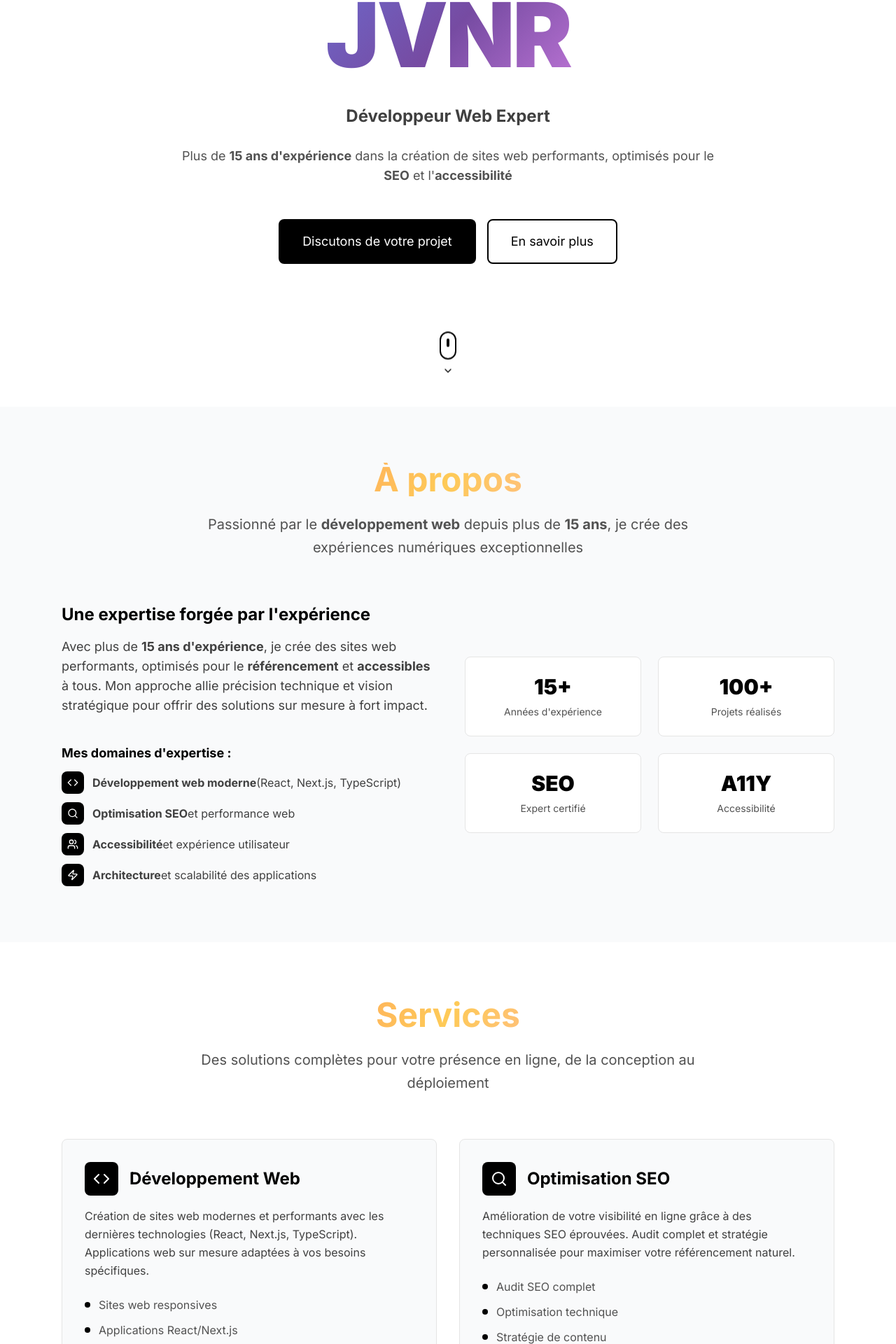
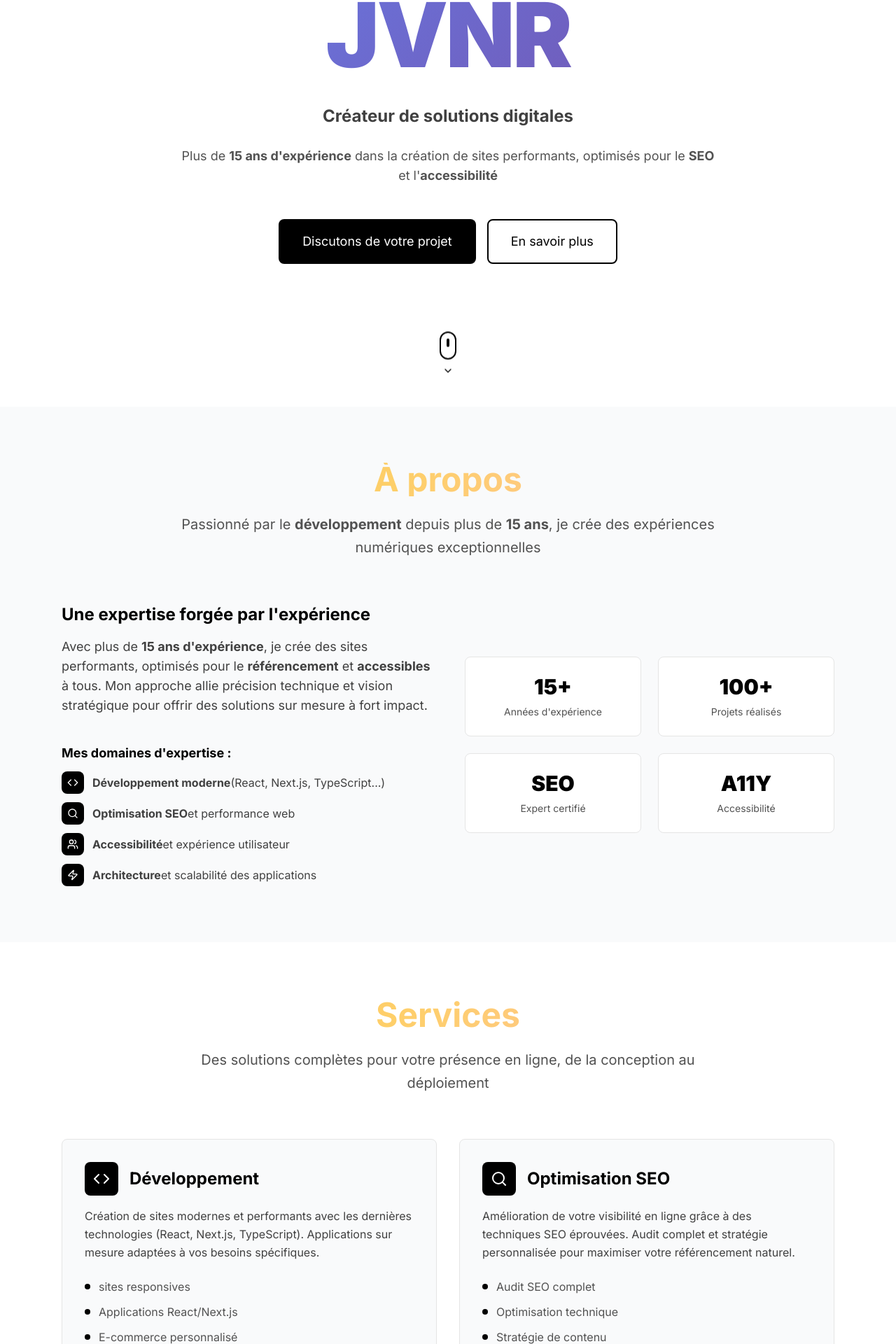
Before and after one commit to jvenerosy/jvnr, a Next.js app: page / in a window 1280 px wide. Shown: the part 219-2139 px from the top of the page at 70% size. Built offline with nearby package versions, Linux system fonts and the light colour scheme.

Commit message:
Update contact information and enhance site descriptions; add animated section component

```diff
--- a/src/app/globals.css
+++ b/src/app/globals.css
@@ -49,40 +49,113 @@ body {
   padding: 0;
 }
 
-/* Styles pour les dégradés dans le style Apple */
+/* Styles pour les dégradés dans le style Apple avec animations */
 .gradient-title {
   background: linear-gradient(135deg, #000000 0%, #404040 100%);
+  background-size: 200% 200%;
   -webkit-background-clip: text;
   -webkit-text-fill-color: transparent;
   background-clip: text;
+  animation: gradientShift 4s ease-in-out infinite;
 }
 
 .gradient-h1 {
   background: linear-gradient(135deg, #667eea 0%, #764ba2 50%, #f093fb 100%);
+  background-size: 300% 300%;
   -webkit-background-clip: text;
   -webkit-text-fill-color: transparent;
   background-clip: text;
+  animation: gradientFlow 6s ease-in-out infinite;
 }
 
 .gradient-h2 {
   background: linear-gradient(120deg, #ff6b6b 0%, #feca57 50%, #ff9ff3 100%);
+  background-size: 250% 250%;
   -webkit-background-clip: text;
   -webkit-text-fill-color: transparent;
   background-clip: text;
+  animation: gradientPulse 5s ease-in-out infinite;
 }
 
 .gradient-h3 {
   background: linear-gradient(110deg, #fa709a 0%, #fee140 50%, #ffecd2 100%);
+  background-size: 280% 280%;
   -webkit-background-clip: text;
   -webkit-text-fill-color: transparent;
   background-clip: text;
+  animation: gradientWave 7s ease-in-out infinite;
 }
 
 .gradient-h4 {
   background: linear-gradient(100deg, #a8edea 0%, #fed6e3 50%, #d299c2 100%);
+  background-size: 220% 220%;
   -webkit-background-clip: text;
   -webkit-text-fill-color: transparent;
   background-clip: text;
+  animation: gradientRotate 8s linear infinite;
+}
+
+/* Animations pour les dégradés */
+@keyframes gradientShift {
+  0%, 100% {
+    background-position: 0% 50%;
+  }
+  50% {
+    background-position: 100% 50%;
+  }
+}
+
+@keyframes gradientFlow {
+  0% {
+    background-position: 0% 0%;
+  }
+  25% {
+    background-position: 100% 0%;
+  }
+  50% {
+    background-position: 100% 100%;
+  }
+  75% {
+    background-position: 0% 100%;
+  }
+  100% {
+    background-position: 0% 0%;
+  }
+}
+
+@keyframes gradientPulse {
+  0%, 100% {
+    background-position: 0% 50%;
+    opacity: 1;
+  }
+  50% {
+    background-position: 100% 50%;
+    opacity: 0.8;
+  }
+}
+
+@keyframes gradientWave {
+  0% {
+    background-position: 0% 0%;
+  }
+  33% {
+    background-position: 50% 100%;
+  }
+  66% {
+    background-position: 100% 0%;
+  }
+  100% {
+    background-position: 0% 0%;
+  }
+}
+
+@keyframes gradientRotate {
+  0% {
+    background-position: 0% 50%;
+  }
+  100% {
+    background-position: 200% 50%;
+  }
 }
 
 /* Optimisations pour les performances */
@@ -92,8 +165,11 @@ body {
 .gradient-h3,
 .gradient-h4 {
   /* Optimisation GPU pour les dégradés */
-  will-change: transform;
+  will-change: transform, background-position;
   transform: translateZ(0);
+  /* Amélioration des performances d'animation */
+  backface-visibility: hidden;
+  perspective: 1000px;
 }
 
 /* Styles pour l'accessibilité et SEO */
--- a/src/app/layout.tsx
+++ b/src/app/layout.tsx
@@ -14,7 +14,7 @@ export const metadata: Metadata = {
     default: "JVNR - Créateur de solutions digitales performantes | 15+ ans d'expérience | SEO & Performance",
     template: "%s | JVNR - Créateur de solutions digitales performantes"
   },
-  description: "Développeur web expert avec plus de 15 ans d'expérience. Spécialisé en création de sites performants, optimisation SEO, accessibilité web et développement React/Next.js. Basé en France, services personnalisés pour entreprises et startups.",
+  description: "Créateur de solutions digitales avec plus de 15 ans d'expérience. Spécialisé en création de sites performants, optimisation SEO, accessibilité web et développement React/Next.js. Basé en France, services personnalisés pour entreprises et startups.",
   keywords: [
     "créateur de solutions digitales performantes",
     "développeur freelance France",
@@ -32,7 +32,7 @@ export const metadata: Metadata = {
     "Progressive Web App",
     "e-commerce personnalisé"
   ],
-  authors: [{ name: "JVNR", url: "https://jvnr.com" }],
+  authors: [{ name: "JVNR", url: "https://jvnr.fr" }],
   creator: "JVNR",
   publisher: "JVNR",
   formatDetection: {
@@ -40,7 +40,7 @@ export const metadata: Metadata = {
     address: false,
     telephone: false,
   },
-  metadataBase: new URL('https://jvnr.com'),
+  metadataBase: new URL('https://jvnr.fr'),
   alternates: {
     canonical: '/',
     languages: {
@@ -49,10 +49,10 @@ export const metadata: Metadata = {
   },
   openGraph: {
     title: "JVNR - Créateur de solutions digitales performantes | 15+ ans d'expérience",
-    description: "Développeur web expert avec plus de 15 ans d'expérience. Création de sites performants, optimisation SEO et développement React/Next.js sur mesure.",
+    description: "Créateur de solutions digitales avec plus de 15 ans d'expérience. Création de sites performants, optimisation SEO et développement React/Next.js sur mesure.",
     type: "website",
     locale: "fr_FR",
-    url: "https://jvnr.com",
+    url: "https://jvnr.fr",
     siteName: "JVNR - Créateur de solutions digitales performantes",
     images: [
       {
@@ -66,7 +66,7 @@ export const metadata: Metadata = {
   twitter: {
     card: "summary_large_image",
     title: "JVNR - Créateur de solutions digitales performantes | 15+ ans d'expérience",
-    description: "Développeur web expert spécialisé en SEO, performance et accessibilité. Plus de 15 ans d'expérience en développement React/Next.js.",
+    description: "Créateur de solutions digitales spécialisé en SEO, performance et accessibilité. Plus de 15 ans d'expérience en développement React/Next.js.",
     images: ["/twitter-image.jpg"],
     creator: "@jvnr_dev",
   },
--- a/src/components/About.tsx
+++ b/src/components/About.tsx
@@ -16,7 +16,7 @@ const About = () => {
             À propos
           </h2>
           <p className="text-xl text-gray-600 max-w-3xl mx-auto leading-relaxed">
-            Passionné par le <strong>développement web</strong> depuis plus de <strong>15 ans</strong>,
+            Passionné par le <strong>développement</strong> depuis plus de <strong>15 ans</strong>,
             je crée des expériences numériques exceptionnelles
           </p>
         </header>
@@ -29,7 +29,7 @@ const About = () => {
             </h3>
 
             <p className="text-lg text-gray-700 leading-relaxed">
-              Avec plus de <strong>15 ans d&apos;expérience</strong>, je crée des sites web performants,
+              Avec plus de <strong>15 ans d&apos;expérience</strong>, je crée des sites performants,
               optimisés pour le <strong>référencement</strong> et <strong>accessibles</strong> à tous. Mon approche allie précision
               technique et vision stratégique pour offrir des solutions sur mesure à fort impact.
             </p>
@@ -42,7 +42,7 @@ const About = () => {
                   <div className="w-8 h-8 bg-black rounded-lg flex items-center justify-center mr-3 flex-shrink-0" aria-hidden="true">
                     <Code className="w-4 h-4 text-white" />
                   </div>
-                  <strong>Développement web moderne</strong> (React, Next.js, TypeScript)
+                  <strong>Développement moderne</strong> (React, Next.js, TypeScript...)
                 </li>
                 <li className="flex items-center">
                   <div className="w-8 h-8 bg-black rounded-lg flex items-center justify-center mr-3 flex-shrink-0" aria-hidden="true">
--- /dev/null
+++ b/src/components/AnimatedSection.tsx
@@ -0,0 +1,55 @@
+'use client';
+
+import { useEffect, useRef, useState } from 'react';
+
+interface AnimatedSectionProps {
+  children: React.ReactNode;
+  className?: string;
+  delay?: number;
+}
+
+const AnimatedSection = ({ children, className = '', delay = 0 }: AnimatedSectionProps) => {
+  const [isVisible, setIsVisible] = useState(false);
+  const ref = useRef<HTMLDivElement>(null);
+
+  useEffect(() => {
+    const observer = new IntersectionObserver(
+      ([entry]) => {
+        if (entry.isIntersecting) {
+          setTimeout(() => {
+            setIsVisible(true);
+          }, delay);
+        }
+      },
+      {
+        threshold: 0.1,
+        rootMargin: '50px',
+      }
+    );
+
+    if (ref.current) {
+      observer.observe(ref.current);
+    }
+
+    return () => {
+      if (ref.current) {
+        observer.unobserve(ref.current);
+      }
+    };
+  }, [delay]);
+
+  return (
+    <div
+      ref={ref}
+      className={`transition-all duration-1000 ease-out ${
+        isVisible
+          ? 'opacity-100 translate-y-0'
+          : 'opacity-0 translate-y-8'
+      } ${className}`}
+    >
+      {children}
+    </div>
+  );
+};
+
+export default AnimatedSection;
--- a/src/components/Contact.tsx
+++ b/src/components/Contact.tsx
@@ -1,6 +1,6 @@
 'use client';
 
-import { Mail, Linkedin, CheckCircle, ArrowRight } from 'lucide-react';
+import { Mail, Linkedin, MessageCircle, Calculator, Users, ArrowRight } from 'lucide-react';
 
 const Contact = () => {
   return (
@@ -43,11 +43,11 @@ const Contact = () => {
                 <div>
                   <h4 className="font-semibold text-black">Email</h4>
                   <a
-                    href="mailto:contact@jvnr.com"
+                    href="mailto:contact@jvnr.fr"
                     className="text-gray-600 hover:text-black transition-colors"
-                    aria-label="Envoyer un email à contact@jvnr.com"
+                    aria-label="Envoyer un email à contact@jvnr.fr"
                   >
-                    contact@jvnr.com
+                    contact@jvnr.fr
                   </a>
                 </div>
               </div>
@@ -60,13 +60,13 @@ const Contact = () => {
                 <div>
                   <h4 className="font-semibold text-black">LinkedIn</h4>
                   <a
-                    href="https://linkedin.com/in/jvnr"
+                    href="https://www.linkedin.com/in/julien-venerosy/"
                     target="_blank"
                     rel="noopener noreferrer"
                     className="text-gray-600 hover:text-black transition-colors"
                     aria-label="Voir le profil LinkedIn de JVNR"
                   >
-                    linkedin.com/in/jvnr
+                    linkedin.com/in/julien-venerosy/
                   </a>
                 </div>
               </div>
@@ -86,22 +86,22 @@ const Contact = () => {
 
             <div className="space-y-4">
               <div className="flex items-center text-sm text-gray-600">
-                <CheckCircle className="w-4 h-4 text-green-500 mr-3 flex-shrink-0" />
+                <MessageCircle className="w-4 h-4 text-blue-500 mr-3 flex-shrink-0" />
                 Consultation gratuite
               </div>
               <div className="flex items-center text-sm text-gray-600">
-                <CheckCircle className="w-4 h-4 text-green-500 mr-3 flex-shrink-0" />
+                <Calculator className="w-4 h-4 text-purple-500 mr-3 flex-shrink-0" />
                 Devis personnalisé
               </div>
               <div className="flex items-center text-sm text-gray-600">
-                <CheckCircle className="w-4 h-4 text-green-500 mr-3 flex-shrink-0" />
+                <Users className="w-4 h-4 text-green-500 mr-3 flex-shrink-0" />
                 Accompagnement complet
               </div>
             </div>
 
             <div className="mt-8 pt-6 border-t border-gray-200">
               <a
-                href="mailto:contact@jvnr.com?subject=Demande de projet&body=Bonjour,%0D%0A%0D%0AJe souhaiterais discuter d'un projet avec vous.%0D%0A%0D%0ACordialement"
+                href="mailto:contact@jvnr.fr?subject=Demande de projet&body=Bonjour,%0D%0A%0D%0AJe souhaiterais discuter d'un projet avec vous.%0D%0A%0D%0ACordialement"
                 className="w-full bg-black text-white py-4 px-6 text-center font-medium hover:bg-gray-800 transition-colors duration-200 focus:outline-none focus:ring-2 focus:ring-white focus:ring-offset-2 inline-flex items-center justify-center"
                 aria-label="Envoyer un email pour démarrer un projet"
               >
--- a/src/components/Footer.tsx
+++ b/src/components/Footer.tsx
@@ -10,7 +10,7 @@ const Footer = () => {
       <div className="max-w-6xl mx-auto px-6">
         <div className="flex flex-col md:flex-row justify-between items-center space-y-4 md:space-y-0">
           <p className="text-gray-400 text-sm">
-            © {currentYear} <strong>JVNR</strong> - Développeur Web Expert. Tous droits réservés.
+            © {currentYear} <strong>JVNR</strong> - Créateur de solutions digitales. Tous droits réservés.
           </p>
 
           <div className="flex items-center space-x-6 text-sm text-gray-400">
@@ -24,7 +24,7 @@ const Footer = () => {
         <div className="mt-8 pt-8 border-t border-gray-800 text-center">
           <p className="text-gray-500 text-xs">
             Développeur web freelance spécialisé en <strong>SEO</strong>, <strong>performance web</strong> et <strong>accessibilité</strong>.
-            Services de création de sites web sur mesure pour entreprises et startups en France.
+            Services de création de sites sur mesure pour entreprises et startups en France.
           </p>
         </div>
       </div>
--- a/src/components/Hero.tsx
+++ b/src/components/Hero.tsx
@@ -28,11 +28,11 @@ const Hero = () => {
 
         {/* Tagline */}
         <p className="text-xl md:text-2xl font-medium text-gray-700 mb-6 max-w-2xl mx-auto leading-relaxed">
-          <strong>Développeur Web Expert</strong>
+          <strong>Créateur de solutions digitales</strong>
         </p>
 
         <p className="text-lg md:text-xl text-gray-600 mb-12 max-w-3xl mx-auto leading-relaxed">
-          Plus de <strong>15 ans d&apos;expérience</strong> dans la création de sites web performants,
+          Plus de <strong>15 ans d&apos;expérience</strong> dans la création de sites performants,
           optimisés pour le <strong>SEO</strong> et l&apos;<strong>accessibilité</strong>
         </p>
 
--- a/src/components/Services.tsx
+++ b/src/components/Services.tsx
@@ -6,10 +6,10 @@ const Services = () => {
   const services = [
     {
       icon: Code,
-      title: "Développement Web",
-      description: "Création de sites web modernes et performants avec les dernières technologies (React, Next.js, TypeScript). Applications web sur mesure adaptées à vos besoins spécifiques.",
+      title: "Développement",
+      description: "Création de sites modernes et performants avec les dernières technologies (React, Next.js, TypeScript). Applications sur mesure adaptées à vos besoins spécifiques.",
       features: [
-        "Sites web responsives",
+        "sites responsives",
         "Applications React/Next.js",
         "E-commerce personnalisé",
         "Progressive Web Apps"
@@ -29,7 +29,7 @@ const Services = () => {
     {
       icon: Zap,
       title: "Performance Web",
-      description: "Optimisation de la vitesse et des performances de vos sites web. Amélioration de l'expérience utilisateur et du taux de conversion grâce à des temps de chargement optimaux.",
+      description: "Optimisation de la vitesse et des performances de vos sites. Amélioration de l'expérience utilisateur et du taux de conversion grâce à des temps de chargement optimaux.",
       features: [
         "Audit de performance",
         "Optimisation des images",
@@ -40,7 +40,7 @@ const Services = () => {
     {
       icon: Users,
       title: "Accessibilité",
-      description: "Création de sites web accessibles à tous, conformes aux standards WCAG. Garantie d'une expérience utilisateur inclusive pour tous vos visiteurs.",
+      description: "Création de sites accessibles à tous, conformes aux standards WCAG. Garantie d'une expérience utilisateur inclusive pour tous vos visiteurs.",
       features: [
         "Audit d'accessibilité",
         "Conformité WCAG 2.1",
--- a/src/components/StructuredData.tsx
+++ b/src/components/StructuredData.tsx
@@ -6,11 +6,11 @@ const StructuredData = () => {
     "@type": "Person",
     "name": "JVNR",
     "jobTitle": "Créateur de solutions digitales performantes",
-    "description": "Développeur web expert avec plus de 15 ans d'expérience, spécialisé en SEO, performance web et accessibilité",
-    "url": "https://jvnr.com",
-    "email": "contact@jvnr.com",
+    "description": "Créateur de solutions digitales avec plus de 15 ans d'expérience, spécialisé en SEO, performance web et accessibilité",
+    "url": "https://jvnr.fr",
+    "email": "contact@jvnr.fr",
     "sameAs": [
-      "https://linkedin.com/in/jvnr"
+      "https://www.linkedin.com/in/julien-venerosy/"
     ],
     "knowsAbout": [
       "Développement Web",
@@ -46,8 +46,8 @@ const StructuredData = () => {
     "@context": "https://schema.org",
     "@type": "Organization",
     "name": "JVNR",
-    "url": "https://jvnr.com",
-    "logo": "https://jvnr.com/logo.png",
+    "url": "https://jvnr.fr",
+    "logo": "https://jvnr.fr/logo.png",
     "description": "Services de création de solutions digitales performantes, optimisation SEO et amélioration des performances",
     "founder": {
       "@type": "Person",
@@ -55,7 +55,7 @@ const StructuredData = () => {
     },
     "contactPoint": {
       "@type": "ContactPoint",
-      "email": "contact@jvnr.com",
+      "email": "contact@jvnr.fr",
       "contactType": "customer service",
       "availableLanguage": "French"
     },
@@ -93,7 +93,7 @@ const StructuredData = () => {
           "itemOffered": {
             "@type": "Service",
             "name": "Développement Web",
-            "description": "Création de sites web modernes et performants avec React, Next.js et TypeScript"
+            "description": "Création de sites modernes et performants avec React, Next.js et TypeScript"
           }
         },
         {
@@ -109,7 +109,7 @@ const StructuredData = () => {
           "itemOffered": {
             "@type": "Service",
             "name": "Performance Web",
-            "description": "Optimisation de la vitesse et des performances des sites web"
+            "description": "Optimisation de la vitesse et des performances des sites"
           }
         },
         {
@@ -117,7 +117,7 @@ const StructuredData = () => {
           "itemOffered": {
             "@type": "Service",
             "name": "Accessibilité Web",
-            "description": "Création de sites web accessibles conformes aux standards WCAG"
+            "description": "Création de sites accessibles conformes aux standards WCAG"
           }
         }
       ]
@@ -128,7 +128,7 @@ const StructuredData = () => {
     "@context": "https://schema.org",
     "@type": "WebSite",
     "name": "JVNR - Créateur de solutions digitales performantes",
-    "url": "https://jvnr.com",
+    "url": "https://jvnr.fr",
     "description": "Site officiel de JVNR, créateur de solutions digitales performantes avec plus de 15 ans d'expérience",
     "inLanguage": "fr-FR",
     "author": {
@@ -137,7 +137,7 @@ const StructuredData = () => {
     },
     "potentialAction": {
       "@type": "SearchAction",
-      "target": "https://jvnr.com/search?q={search_term_string}",
+      "target": "https://jvnr.fr/search?q={search_term_string}",
       "query-input": "required name=search_term_string"
     }
   };
@@ -150,25 +150,25 @@ const StructuredData = () => {
         "@type": "ListItem",
         "position": 1,
         "name": "Accueil",
-        "item": "https://jvnr.com"
+        "item": "https://jvnr.fr"
       },
       {
         "@type": "ListItem",
         "position": 2,
         "name": "À propos",
-        "item": "https://jvnr.com#about"
+        "item": "https://jvnr.fr#about"
       },
       {
         "@type": "ListItem",
         "position": 3,
         "name": "Services",
-        "item": "https://jvnr.com#services"
+        "item": "https://jvnr.fr#services"
       },
       {
         "@type": "ListItem",
         "position": 4,
         "name": "Contact",
-        "item": "https://jvnr.com#contact"
+        "item": "https://jvnr.fr#contact"
       }
     ]
   };
```
Also changed, not shown: public/manifest.json, public/robots.txt, 2 other files (tests, documents, lock files or other folders).
